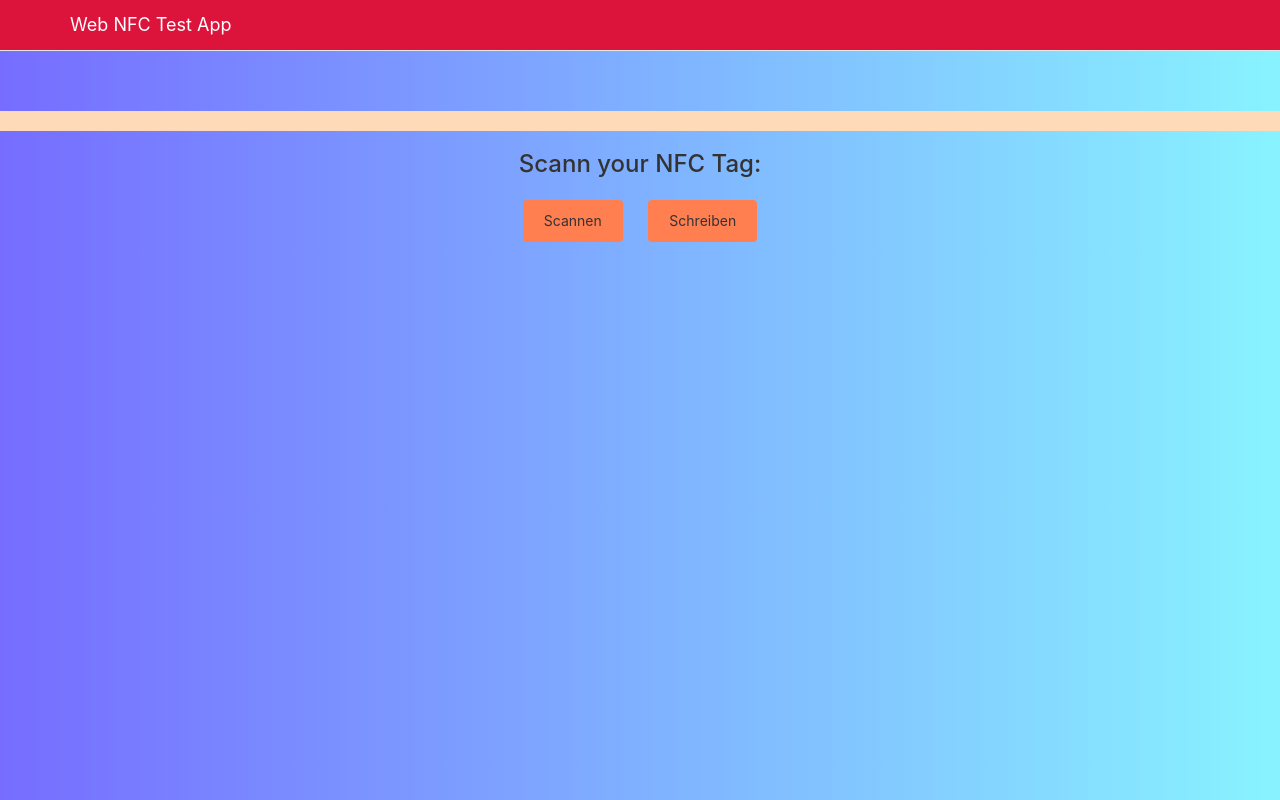
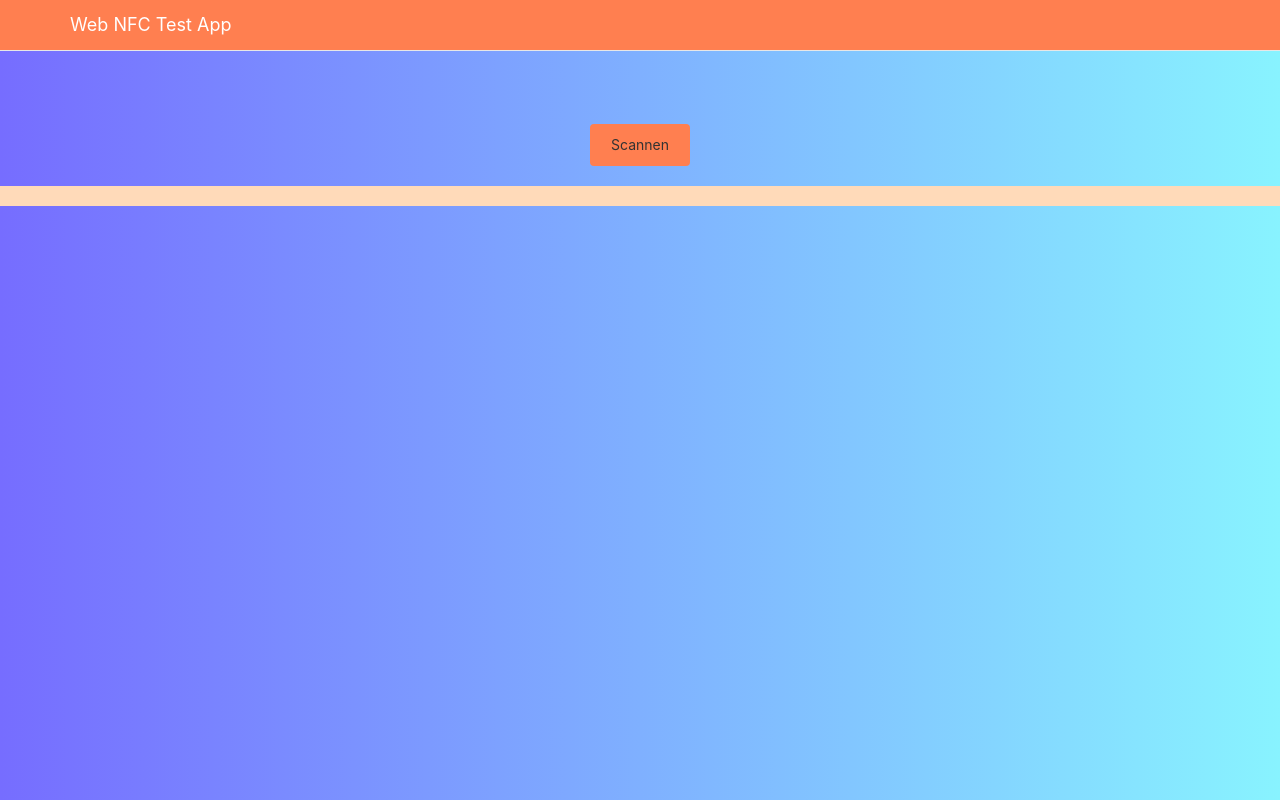
Before and after one commit to hanniii/web-nfc-test-app, a React (Create React App) app: page / in a window 1280 px wide. Built offline with nearby package versions, Linux system fonts and the light colour scheme.

Commit message:
Am 18.06.2020 um 17:35 Uhr

```diff
--- a/src/App.css
+++ b/src/App.css
@@ -43,7 +43,7 @@ button{
 }
 
 .navbar{
-  background-color: crimson;
+  background-color: coral;
   color: white;
 }
 
--- a/src/App.js
+++ b/src/App.js
@@ -4,25 +4,28 @@ import './App.css';
 
 /*global NDEFReader*/
 async function readTag(){
-  //var link = "https://images.unsplash.com/photo-1592404190290-a12dbfd3843f?ixlib=rb-1.2.1&ixid=eyJhcHBfaWQiOjEyMDd9&auto=format&fit=crop&w=1234&q=80";
-  var nfcImg;
+
   if ("NDEFReader" in window) {
+
     const reader = new NDEFReader();
+
     try {
       await reader.scan();
+
       reader.onreading = event => {
+
         const decoder = new TextDecoder();
+
         for (const record of event.message.records) {
+
           if(record.recordType == 'url' && decoder.decode(record.data).substring(0, 4) == 'http'){
-            nfcImg = decoder.decode(record.data);
-            fillImg(nfcImg)
-            //consoleLog("nfcImg: " + nfcImg);
+            fillImg(decoder.decode(record.data))
           }
-          //consoleLog("Record type:  " + record.recordType);
-          //consoleLog("MIME type:    " + record.mediaType);
-          consoleLog("\n\n" + decoder.decode(record.data));
+          if(decoder.decode(record.data).substring(0, 4) != 'http'){
+            fillText(decoder.decode(record.data)+ "\n")
+          }
+          consoleLog("\n" + decoder.decode(record.data) + "\n" );
         }
-        //consoleLog("nfcImg: " + nfcImg);
       }
     } catch(error) {
       consoleLog(error);
@@ -57,20 +60,38 @@ function fillImg(data) {
   linkImg.src = data;
 };
 
+function fillText(data) {
+  var text = document.getElementById('fillText');
+  text.innerHTML += data + '</br>';
+};
+
 function App() {
   return (
     <div className="app text-center">
-      <div className="img cen">
+      <div className="img">
         <img id="fillImg" src="" class="img-fluid rounded" alt=""></img>
       </div>
+      <h3 className="fillText"></h3>
+      <button type="button" className="btn" onClick={readTag}>Scannen</button>
       <div className="divlog">
         <div id="log"></div>
       </div>
-      <h3>Scann your NFC Tag: </h3>
-      <button type="button" className="btn" onClick={readTag}>Scannen</button>
-      <button type="button" className="btn" onClick={writeTag}>Schreiben</button>
     </div>
   );
 }
 
 export default App;
+/*
+    <div className="app text-center">
+      <div className="img">
+        <img id="fillImg" src="" class="img-fluid rounded" alt=""></img>
+      </div>
+      <h3 className="fillText"></h3>
+      <h3>Scann your NFC Tag: </h3>
+      <button type="button" className="btn" onClick={readTag}>Scannen</button>
+      <button type="button" className="btn" onClick={writeTag}>Schreiben</button>
+      <div className="divlog">
+        <div id="log"></div>
+      </div>
+    </div>
+*/
```
